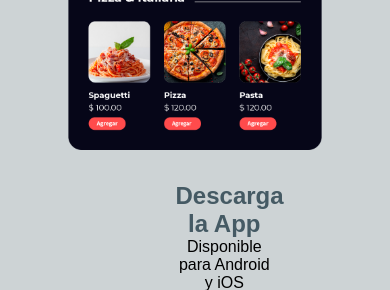
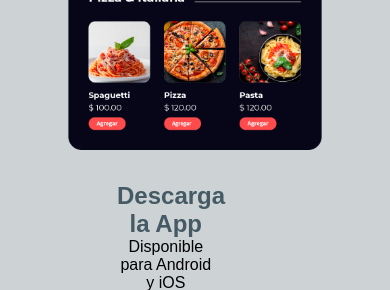
Before and after one commit to Yamile0712/delivery-app, a plain HTML site: page index.html in a window 390 px wide. Shown: the part 8195-8485 px from the top of the page. Drawn offline with Linux system fonts and the light colour scheme.

Commit message:
arregle responsive

```diff
--- a/estilos/estilos.css
+++ b/estilos/estilos.css
@@ -436,10 +436,6 @@
         width: 80%;
     }
 
-    .texto-app {
-        width: 90%;
-    }
-
     .app {
         flex-direction: column;
         align-items: center;
@@ -456,9 +452,9 @@
     }
 
     .texto-app {
-        width: 100%;
+        width: 50%;
         padding: 4rem;
-        margin-left: 30%;
+        padding: 32px;
     }
 
     .Ensaladas {
```
